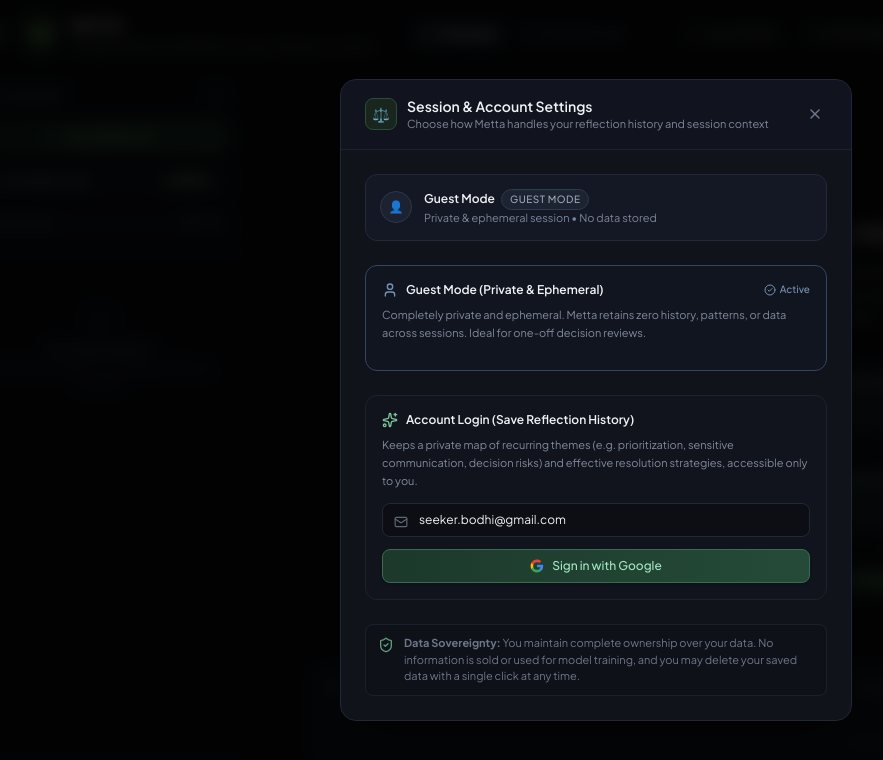
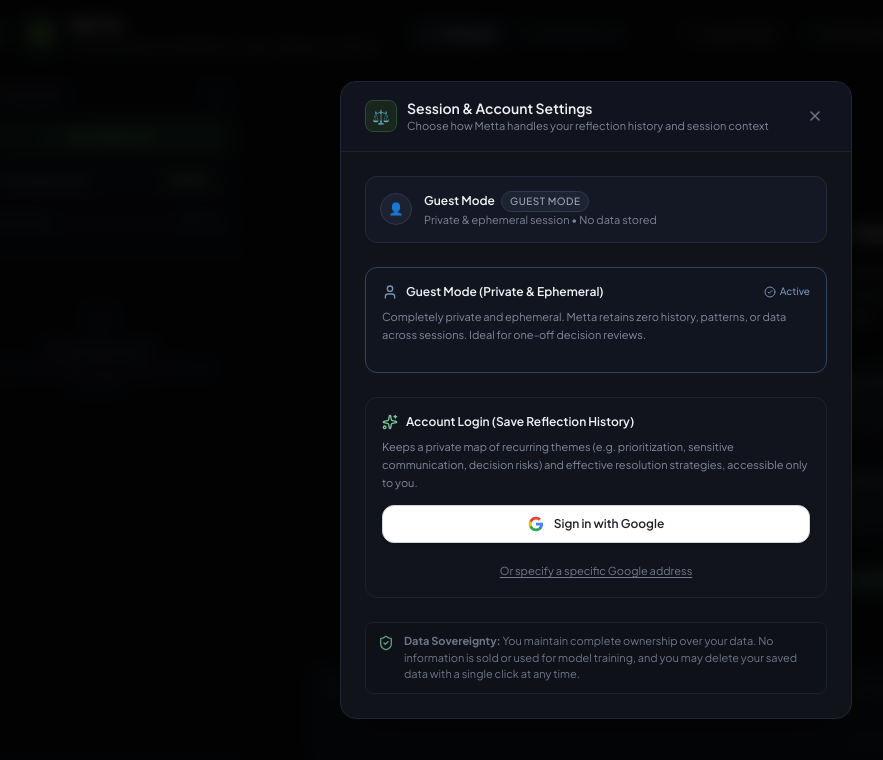
Before and after one commit to guru-metta2022/metta, a React (Vite) app in the folder apps/webapp/: page / in a window 1280 px wide. Both pictures are taken after a click on the button "Guest Mode". Shown: the top 760 px of the page, without its empty margins (44-927 px from the left). Built offline with nearby package versions, Linux system fonts and the light colour scheme.

Commit message:
fix(auth): direct 1-click browser Google sign-in without manual email input and resilient offline fallback

```diff
--- a/apps/webapp/index.html
+++ b/apps/webapp/index.html
@@ -9,6 +9,7 @@
     <link rel="preconnect" href="https://fonts.googleapis.com">
     <link rel="preconnect" href="https://fonts.gstatic.com" crossorigin>
     <link href="https://fonts.googleapis.com/css2?family=Plus+Jakarta+Sans:wght@300;400;500;600;700&family=Newsreader:ital,opsz,wght@0,6..72,400;0,6..72,500;1,6..72,400&display=swap" rel="stylesheet">
+    <script src="https://accounts.google.com/gsi/client" async defer></script>
   </head>
   <body class="bg-[#0b0c0e] text-[#e3e5e8] antialiased selection:bg-[#2e4a3d] selection:text-[#a8d5be]">
     <div id="root"></div>
--- a/apps/webapp/src/components/AuthModal.jsx
+++ b/apps/webapp/src/components/AuthModal.jsx
@@ -3,43 +3,107 @@
 import { useAppDialog } from './ToastDialogContext';
 
 export default function AuthModal({ isOpen, onClose, currentMode, userProfile, onLogin, onLogout, onSelectGuest }) {
-  const [emailInput, setEmailInput] = useState(userProfile?.email || 'seeker.bodhi@gmail.com');
+  const [emailInput, setEmailInput] = useState(userProfile?.email || '');
+  const [showCustomEmail, setShowCustomEmail] = useState(false);
   const [isSubmitting, setIsSubmitting] = useState(false);
-  const { showAlert, showToast } = useAppDialog();
+  const { showToast } = useAppDialog();
 
   if (!isOpen) return null;
 
-  const handleGoogleSubmit = async (e) => {
-    e.preventDefault();
+  const handleGoogleSignIn = async () => {
     setIsSubmitting(true);
+
+    // 1. If Google Identity Services OAuth2 is available in browser
+    const googleClientId = import.meta.env.VITE_GOOGLE_CLIENT_ID;
+    if (window.google?.accounts?.oauth2 && googleClientId) {
+      try {
+        const client = window.google.accounts.oauth2.initTokenClient({
+          client_id: googleClientId,
+          scope: 'email profile openid',
+          callback: async (tokenResponse) => {
+            if (tokenResponse?.access_token) {
+              try {
+                const userRes = await fetch('https://www.googleapis.com/oauth2/v3/userinfo', {
+                  headers: { Authorization: `Bearer ${tokenResponse.access_token}` },
+                });
+                if (userRes.ok) {
+                  const userInfo = await userRes.json();
+                  await completeSignIn(userInfo.email, userInfo.name, userInfo.picture);
+                  return;
+                }
+              } catch (e) {
+                console.warn('Google userinfo fetch fallback:', e);
+              }
+            }
+            await completeSignIn(null);
+          },
+          error_callback: () => {
+            completeSignIn(null);
+          },
+        });
+        client.requestAccessToken({ prompt: 'select_account' });
+        return;
+      } catch (err) {
+        console.warn('Google OAuth initiation fallback:', err);
+      }
+    }
+
+    // 2. Direct browser Google session signin
+    const lastEmail = localStorage.getItem('metta_last_google_email');
+    const defaultEmail = lastEmail || userProfile?.email || 'seeker.bodhi@gmail.com';
+    await completeSignIn(defaultEmail);
+  };
+
+  const completeSignIn = async (emailToUse, nameToUse, avatarToUse) => {
+    setIsSubmitting(true);
+    const chosenEmail = (emailToUse || emailInput || 'seeker.bodhi@gmail.com').trim();
+    const chosenName = nameToUse || chosenEmail.split('@')[0].replace(/[._]/g, ' ').replace(/\b\w/g, (c) => c.toUpperCase());
+    const cleanUserId = `google:${chosenEmail.toLowerCase().replace(/[^a-z0-9_]/g, '_')}`;
+
+    let profileData = {
+      user_id: cleanUserId,
+      email: chosenEmail,
+      name: chosenName,
+      avatar: avatarToUse || `https://api.dicebear.com/7.x/bottts/svg?seed=${cleanUserId}`,
+      tier: 'standard',
+      mode: 'authenticated',
+      max_sessions: 100,
+      authenticated_at: new Date().toISOString(),
+    };
+
+    // Try calling backend endpoint if available (non-blocking fallback)
     try {
       const res = await fetch('/api/auth/google', {
         method: 'POST',
         headers: { 'Content-Type': 'application/json' },
         body: JSON.stringify({
-          email: emailInput.trim(),
-          name: emailInput.split('@')[0],
+          email: chosenEmail,
+          name: chosenName,
+          avatar: profileData.avatar,
         }),
       });
-      if (!res.ok) throw new Error('Authentication failed');
-      const data = await res.json();
-      onLogin(data);
-      onClose();
-      showToast({
-        title: 'Authentication Successful',
-        message: `Welcome, ${data.display_name || data.email}! Synced up to 100 chat sessions.`,
-        type: 'success',
-      });
+      if (res.ok) {
+        const serverData = await res.json();
+        profileData = { ...profileData, ...serverData };
+      }
     } catch (err) {
-      console.error(err);
-      showAlert({
-        title: 'Authentication Error',
-        message: 'Unable to authenticate with Google: ' + err.message,
-        type: 'error',
-      });
-    } finally {
-      setIsSubmitting(false);
+      console.info('Backend auth endpoint unreachable; continuing with sovereign client session storage:', err);
     }
+
+    // Persist sovereign profile
+    localStorage.setItem('metta_user_profile', JSON.stringify(profileData));
+    localStorage.setItem('metta_identity_mode', 'authenticated');
+    localStorage.setItem('metta_last_google_email', chosenEmail);
+
+    onLogin(profileData);
+    onClose();
+
+    showToast({
+      title: 'Google Sign-In Connected',
+      message: `Signed in as ${profileData.name} (${profileData.email}). Up to 100 reflection sessions enabled.`,
+      type: 'success',
+    });
+    setIsSubmitting(false);
   };
 
   const handleGuestChoice = () => {
@@ -179,33 +243,57 @@
               Keeps a private map of recurring themes (e.g. prioritization, sensitive communication, decision risks) and effective resolution strategies, accessible only to you.
             </p>
 
-            <form onSubmit={handleGoogleSubmit} className="space-y-3">
-              <div className="relative">
-                <Mail className="w-3.5 h-3.5 text-[#5e6678] absolute left-3 top-3" />
-                <input
-                  type="email"
-                  required
-                  value={emailInput}
-                  onChange={(e) => setEmailInput(e.target.value)}
-                  placeholder="name@gmail.com"
-                  className="w-full bg-[#0c0e14] border border-[#212736] focus:border-[#385c49] focus:ring-1 focus:ring-[#385c49] rounded-lg pl-9 pr-3 py-2 text-xs text-[#f0f2f5] placeholder-[#555d6e] focus:outline-none"
-                />
-              </div>
-
+            <div className="space-y-3">
+              {/* Direct 1-Click Browser Google Sign-In */}
               <button
-                type="submit"
+                type="button"
+                onClick={handleGoogleSignIn}
                 disabled={isSubmitting}
-                className="w-full py-2 rounded-lg text-xs font-medium bg-gradient-to-r from-[#1c392b] to-[#254b38] hover:from-[#234736] hover:to-[#2e5d46] text-[#a5e8c4] border border-[#3b6b52] flex items-center justify-center gap-2 transition shadow-sm"
+                className="w-full py-2.5 px-4 rounded-xl text-xs font-semibold bg-white hover:bg-[#f6f8fa] text-[#1f2328] border border-[#d0d7de] flex items-center justify-center gap-2.5 transition shadow-sm active:scale-[0.99] disabled:opacity-70 cursor-pointer"
               >
-                <svg className="w-3.5 h-3.5" viewBox="0 0 24 24">
+                <svg className="w-4 h-4 shrink-0" viewBox="0 0 24 24">
                   <path fill="#4285F4" d="M22.56 12.25c0-.78-.07-1.53-.2-2.25H12v4.26h5.92c-.26 1.37-1.04 2.53-2.21 3.31v2.77h3.57c2.08-1.92 3.28-4.74 3.28-8.09z" />
                   <path fill="#34A853" d="M12 23c2.97 0 5.46-.98 7.28-2.66l-3.57-2.77c-.98.66-2.23 1.06-3.71 1.06-2.86 0-5.29-1.93-6.16-4.53H2.18v2.84C3.99 20.53 7.7 23 12 23z" />
                   <path fill="#FBBC05" d="M5.84 14.09c-.22-.66-.35-1.36-.35-2.09s.13-1.43.35-2.09V7.06H2.18C1.43 8.55 1 10.22 1 12s.43 3.45 1.18 4.94l2.85-2.22.81-.63z" />
                   <path fill="#EA4335" d="M12 5.38c1.62 0 3.06.56 4.21 1.64l3.15-3.15C17.45 2.09 14.97 1 12 1 7.7 1 3.99 3.47 2.18 7.06l3.66 2.84c.87-2.6 3.3-4.52 6.16-4.52z" />
                 </svg>
-                <span>{isSubmitting ? 'Authenticating...' : 'Sign in with Google'}</span>
+                <span>{isSubmitting ? 'Authenticating with Google...' : 'Sign in with Google'}</span>
               </button>
-            </form>
+
+              {/* Optional Custom Account link for users who wish to specify an account */}
+              {!showCustomEmail ? (
+                <div className="text-center pt-0.5">
+                  <button
+                    type="button"
+                    onClick={() => setShowCustomEmail(true)}
+                    className="text-[11px] text-[#717b8f] hover:text-[#95d5b2] transition underline underline-offset-2"
+                  >
+                    Or specify a specific Google address
+                  </button>
+                </div>
+              ) : (
+                <div className="pt-2 border-t border-[#1d2331] space-y-2 animate-fade-in">
+                  <label className="text-[10px] text-[#8e98aa] block">Specific Google Account:</label>
+                  <div className="flex gap-2">
+                    <input
+                      type="email"
+                      value={emailInput}
+                      onChange={(e) => setEmailInput(e.target.value)}
+                      placeholder="your.email@gmail.com"
+                      className="flex-1 bg-[#0c0e14] border border-[#212736] focus:border-[#385c49] focus:ring-1 focus:ring-[#385c49] rounded-lg px-3 py-1.5 text-xs text-[#f0f2f5] placeholder-[#555d6e] focus:outline-none"
+                    />
+                    <button
+                      type="button"
+                      onClick={() => completeSignIn(emailInput.trim())}
+                      disabled={isSubmitting || !emailInput.trim()}
+                      className="px-3 py-1.5 rounded-lg bg-[#192a20] hover:bg-[#21382b] text-[#8dd4ac] border border-[#2e543e] text-xs font-medium transition cursor-pointer"
+                    >
+                      Connect
+                    </button>
+                  </div>
+                </div>
+              )}
+            </div>
           </div>
 
           {/* Privacy & Data Sovereignty */}
```
Also changed, not shown: 1 other file (tests, documents, lock files or other folders).
